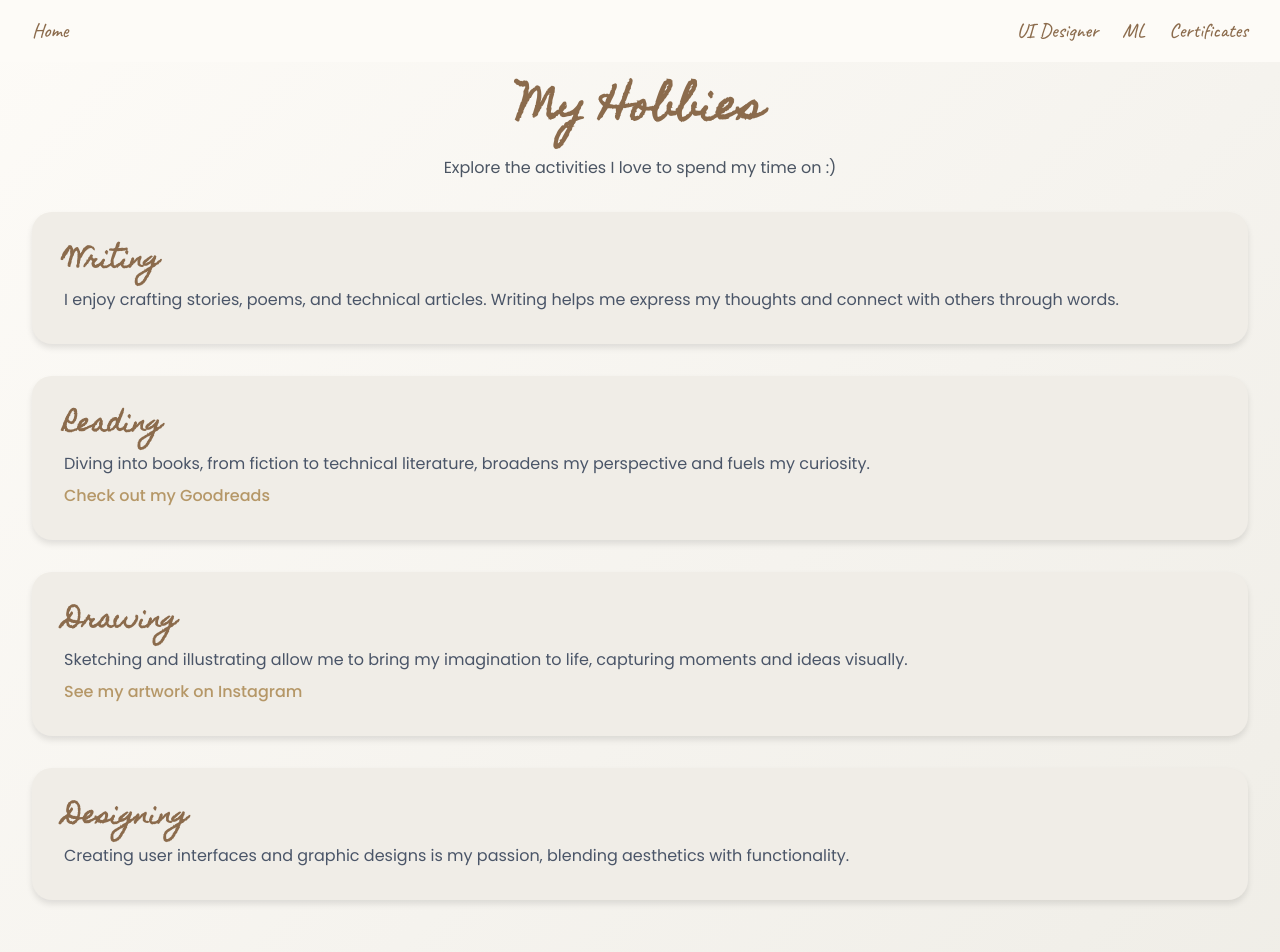
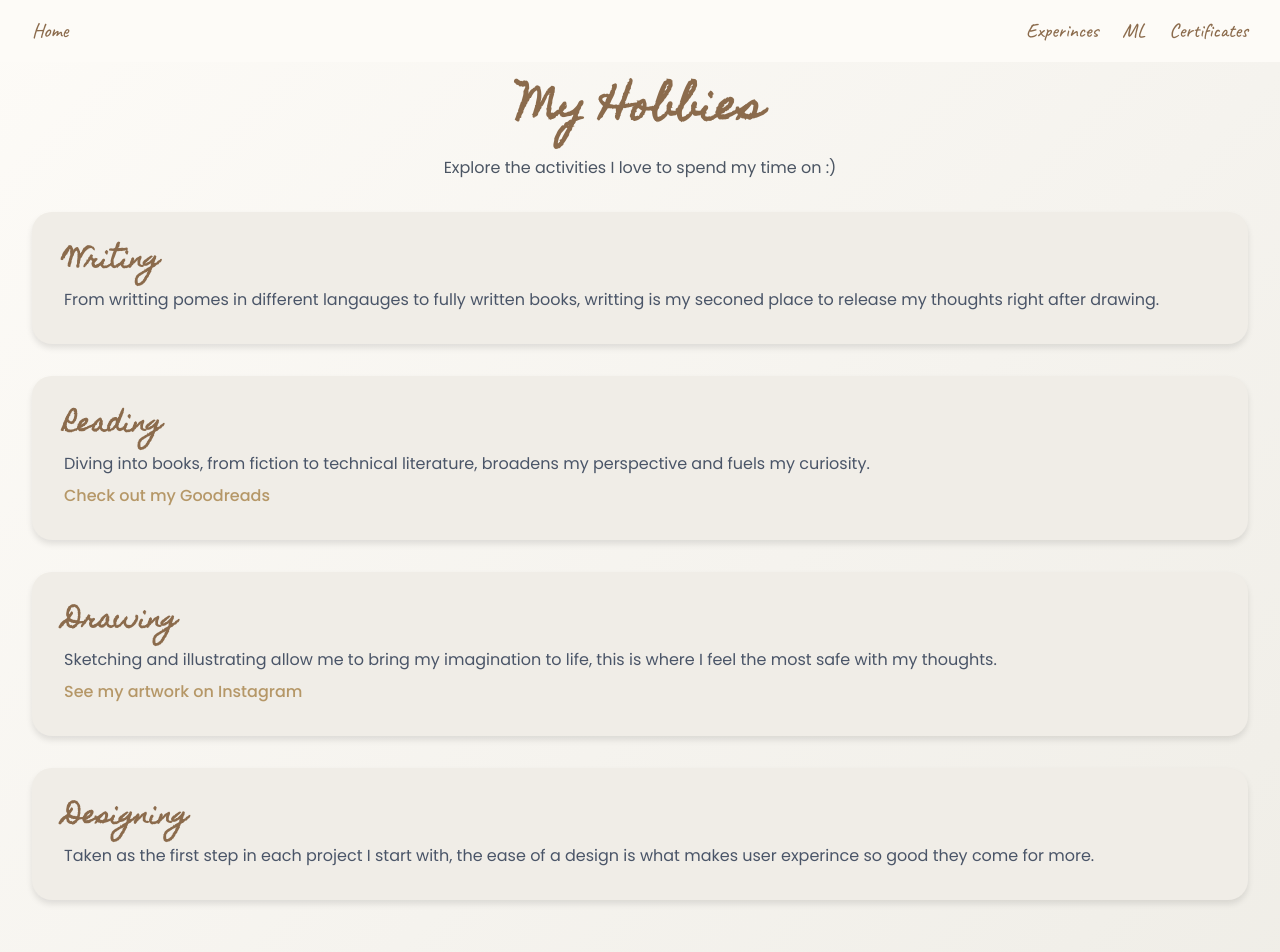
Before and after one commit to Moniaar/Official-Portfolio, a plain HTML site: page Hobbies.html in a window 1280 px wide. Shown: the top 952 px of the page. Drawn offline with nearby package versions, Linux system fonts and the light colour scheme.

Commit message:
changed written details of the hobbies section

```diff
--- a/Hobbies.html
+++ b/Hobbies.html
@@ -123,7 +123,7 @@
                     <ul style="display: flex; justify-content: space-between; width: 100%;">
                     <li><a href="./index.html" style="flex: auto; text-align: left;">Home</a></li>
                     <div style="display: flex; gap: 1.5rem;">
-                    <li><a href="./experince.html">UI Designer</a></li>
+                    <li><a href="./experince.html"> Experinces </a></li>
                     <li><a href="./ml_proj.html">ML</a></li>
                     <li><a href="./certificates.html">Certificates</a></li>                    </div>
                     </ul>
@@ -136,7 +136,7 @@
             <div class="container">
                 <div class="hobby-card" id="writing-card">
                     <h3>Writing</h3>
-                    <p>I enjoy crafting stories, poems, and technical articles. Writing helps me express my thoughts and connect with others through words.</p>
+                    <p>From writting pomes in different langauges to fully written books, writting is my seconed place to release my thoughts right after drawing.</p>
                 </div>
                 <hr>
                 <div class="hobby-card" id="reading-card">
@@ -147,13 +147,13 @@
                 <hr>
                 <div class="hobby-card" id="drawing-card">
                     <h3>Drawing</h3>
-                    <p>Sketching and illustrating allow me to bring my imagination to life, capturing moments and ideas visually.</p>
+                    <p>Sketching and illustrating allow me to bring my imagination to life, this is where I feel the most safe with my thoughts.</p>
                     <a href="https://www.instagram.com/moniaar_?igsh=ZTZtN2gyMXF2NHBh" target="_blank">See my artwork on Instagram</a>
                 </div>
                 <hr>
                 <div class="hobby-card" id="designing-card">
                     <h3>Designing</h3>
-                    <p>Creating user interfaces and graphic designs is my passion, blending aesthetics with functionality.</p>
+                    <p>Taken as the first step in each project I start with, the ease of a design is what makes user experince so good they come for more.</p>
                 </div>
             </div>
         </section>
```
Also changed, not shown: certificates.html (+1 -1 lines), experince.html (+1 -1 lines), index.html (+1 -1 lines), ml_proj.html (+1 -1 lines).
